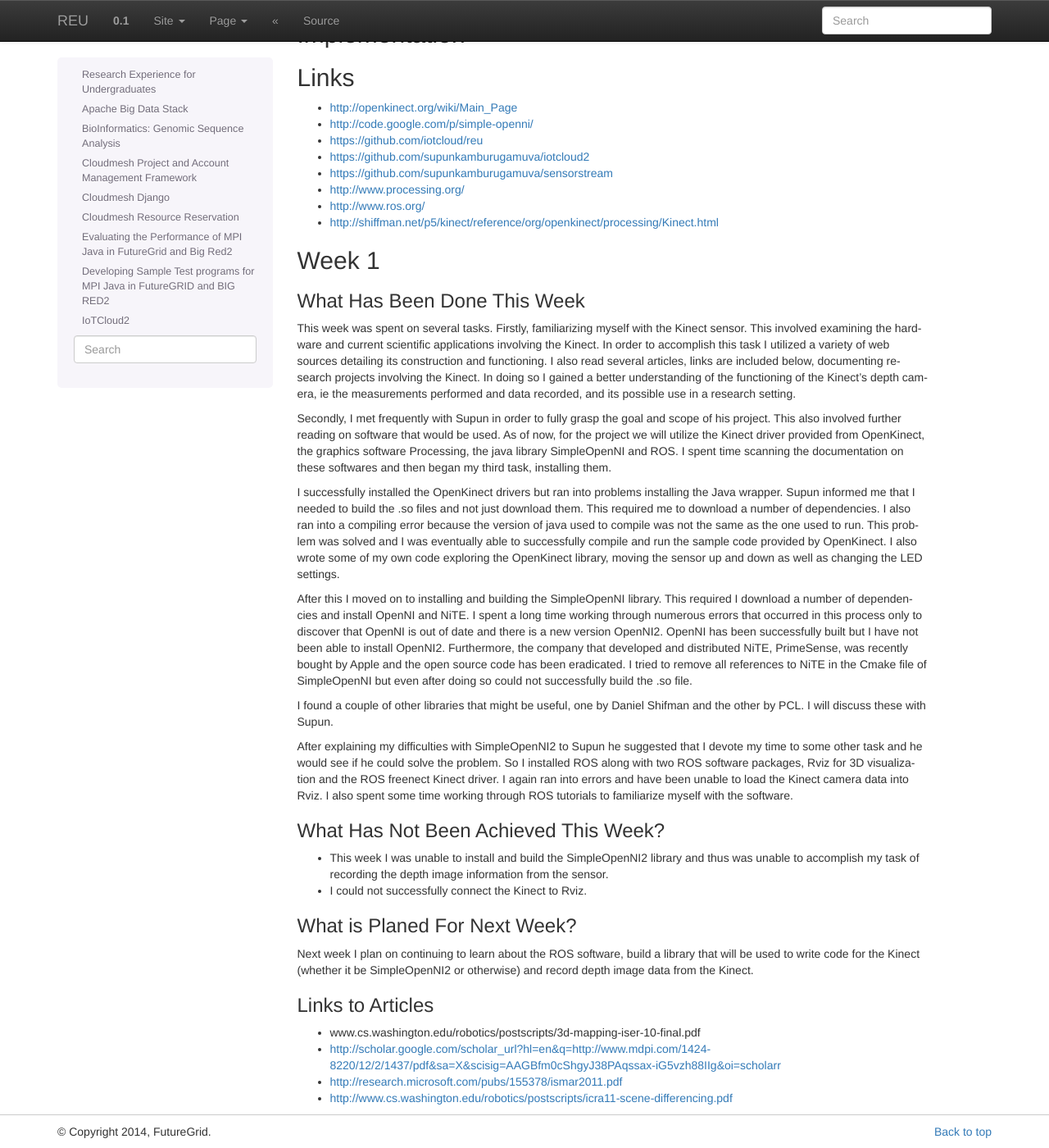
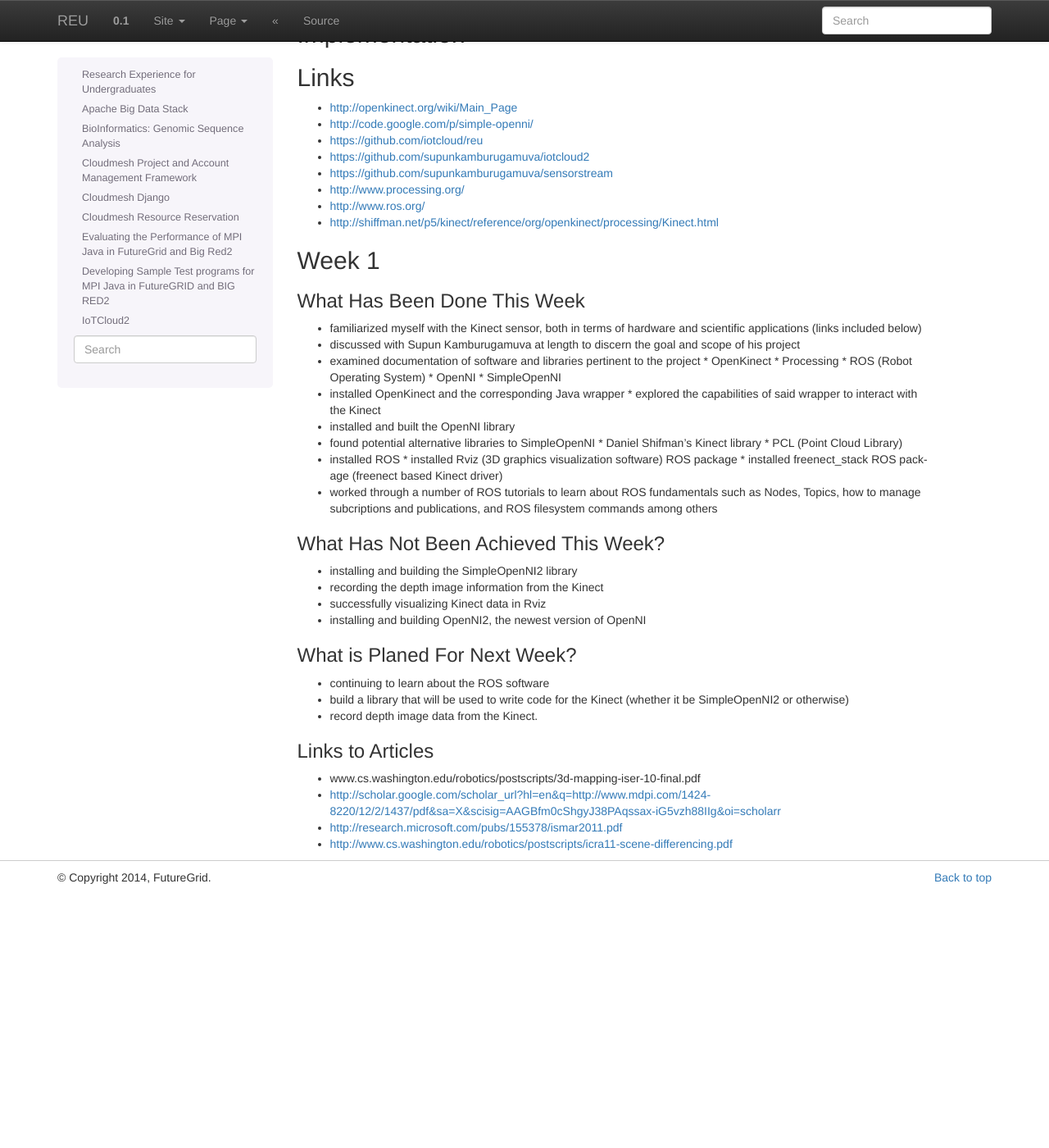
Before and after one commit to cloudmesh-project/reu-2014, a Sphinx documentation site: the page built from doc/source/projects/robotics.rst, in a window 1280 px wide and 1400 px high, scrolled down 354 px. Shown: the whole window at 82% size. Built offline with Sphinx 7.4.7, drawn with Linux system fonts in a browser that asks for light colours; after the commit the page ends 1444 px from its top, so only the background shows below that.

Commit message:
Update robotics.rst

```diff
--- a/doc/source/projects/robotics.rst
+++ b/doc/source/projects/robotics.rst
@@ -41,29 +41,39 @@ Week 1
 What Has Been Done This Week
 ^^^^^^^^^^^^^^^^^^^^^^^^^^^^^^^^^^^^^^^^^^^^^^^^^^^^^^^^^^^^^^^^^^^^^^
 
-This week was spent on several tasks. Firstly, familiarizing myself with the Kinect sensor. This involved examining the hardware and current scientific applications involving the Kinect. In order to accomplish this task I utilized a variety of web sources detailing its construction and functioning. I also read several articles, links are included below, documenting research projects involving the Kinect. In doing so I gained a better understanding of the functioning of the Kinect's depth camera, ie the measurements performed and data recorded, and its possible use in a research setting.
-
-Secondly, I met frequently with Supun in order to fully grasp the goal and scope of his project. This also involved further reading on software that would be used. As of now, for the project we will utilize the Kinect driver provided from OpenKinect, the graphics software Processing, the java library SimpleOpenNI and ROS. I spent time scanning the documentation on these softwares and then began my third task, installing them.
-
-I successfully installed the OpenKinect drivers but ran into problems installing the Java wrapper. Supun informed me that I needed to build the .so files and not just download them. This required me to download a number of dependencies. I also ran into a compiling error because the version of java used to compile was not the same as the one used to run. This problem was solved and I was eventually able to successfully compile and run the sample code provided by OpenKinect. I also wrote some of my own code exploring the OpenKinect library, moving the sensor up and down as well as changing the LED settings.
-
-After this I moved on to installing and building the SimpleOpenNI library. This required I download a number of dependencies and install OpenNI and NiTE. I spent a long time working through numerous errors that occurred in this process only to discover that OpenNI is out of date and there is a new version OpenNI2. OpenNI has been successfully built but I have not been able to install OpenNI2. Furthermore, the company that developed and distributed NiTE, PrimeSense, was recently bought by Apple and the open source code has been eradicated. I tried to remove all references to NiTE in the Cmake file of SimpleOpenNI but even after doing so could not successfully build the .so file.
-
-I found a couple of other libraries that might be useful, one by Daniel Shifman and the other by PCL. I will discuss these with Supun.
-
-After explaining my difficulties with SimpleOpenNI2 to Supun he suggested that I devote my time to some other task and he would see if he could solve the problem. So I installed ROS along with two ROS software packages, Rviz for 3D visualization and the ROS freenect Kinect driver. I again ran into errors and have been unable to load the Kinect camera data into Rviz. I also spent some time working through ROS tutorials to familiarize myself with the software.
+* familiarized myself with the Kinect sensor, both in terms of hardware and scientific applications (links included below)
+* discussed with Supun Kamburugamuva at length to discern the goal and scope of his project
+* examined documentation of software and libraries pertinent to the project
+  * OpenKinect
+  * Processing
+  * ROS (Robot Operating System)
+  * OpenNI
+  * SimpleOpenNI
+* installed OpenKinect and the corresponding Java wrapper
+  * explored the capabilities of said wrapper to interact with the Kinect
+* installed and built the OpenNI library
+* found potential alternative libraries to SimpleOpenNI
+  * Daniel Shifman's Kinect library
+  * PCL (Point Cloud Library)
+* installed ROS
+  * installed Rviz (3D graphics visualization software) ROS package
+  * installed freenect_stack ROS package (freenect based Kinect driver)
+* worked through a number of ROS tutorials to learn about ROS fundamentals such as Nodes, Topics, how to manage subcriptions and publications, and ROS filesystem commands among others
 
 What Has Not Been Achieved This Week?
 ^^^^^^^^^^^^^^^^^^^^^^^^^^^^^^^^^^^^^^^^^^^^^^^^^^^^^^^^^^^^^^^^^^^^^^
 
-* This week I was unable to install and build the SimpleOpenNI2 library and thus was unable to accomplish my task of recording the depth image information from the sensor.
-
-* I could not successfully connect the Kinect to Rviz.
+* installing and building the SimpleOpenNI2 library
+* recording the depth image information from the Kinect
+* successfully visualizing Kinect data in Rviz
+* installing and building OpenNI2, the newest version of OpenNI
 
 What is Planed For Next Week?
 ^^^^^^^^^^^^^^^^^^^^^^^^^^^^^^^^^^^^^^^^^^^^^^^^^^^^^^^^^^^^^^^^^^^^^^
 
-Next week I plan on continuing to learn about the ROS software, build a library that will be used to write code for the Kinect (whether it be SimpleOpenNI2 or otherwise) and record depth image data from the Kinect.
+* continuing to learn about the ROS software
+* build a library that will be used to write code for the Kinect (whether it be SimpleOpenNI2 or otherwise)
+* record depth image data from the Kinect.
 
 Links to Articles
 ^^^^^^^^^^^^^^^^^^^^^^^^^^^^^^^^^^^^^^^^^^^^^^^^^^^^^^^^^^^^^^^^^^^^^^^
```
